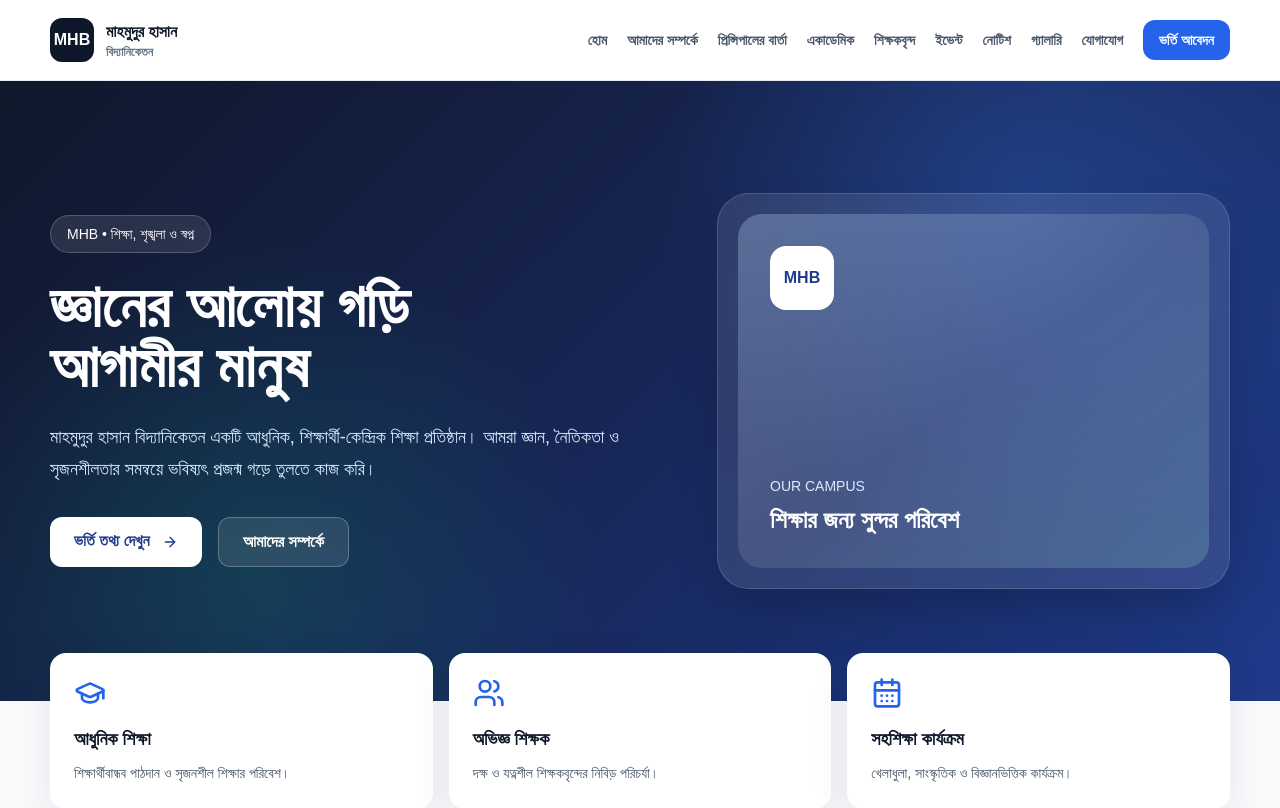
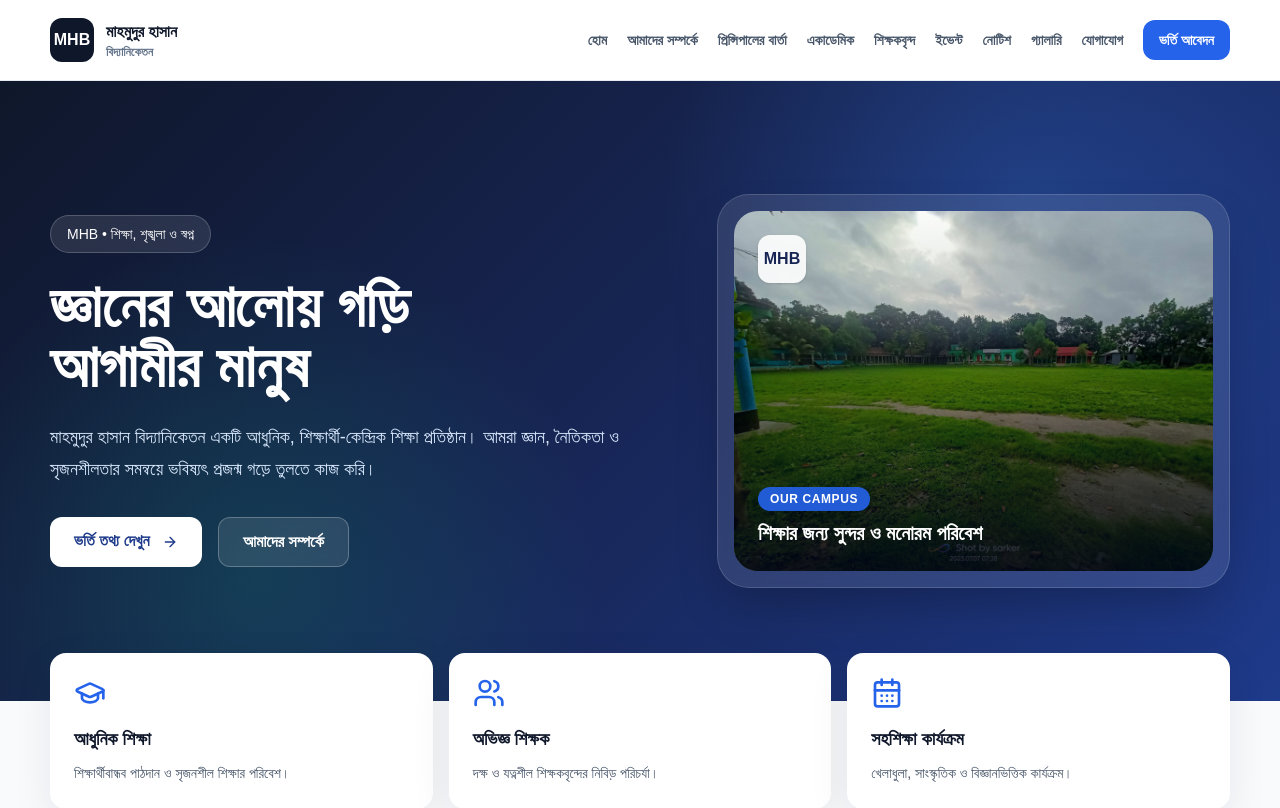
Before and after one commit to nafischonchol/mhb, a Next.js app: page / in a window 1280 px wide. Shown: the top 808 px of the page. Built offline with nearby package versions, Linux system fonts and the light colour scheme.

Commit message:
Use campus.jpg image in Home page Our Campus card

```diff
--- a/app/page.tsx
+++ b/app/page.tsx
@@ -39,13 +39,24 @@ export default function Home() {
             </div>
           </div>
           <div className="hidden lg:block">
-            <div className="rounded-[2rem] border border-white/15 bg-white/10 p-5 shadow-2xl backdrop-blur">
-              <div className="aspect-[4/3] rounded-[1.5rem] bg-gradient-to-br from-blue-200/30 via-white/10 to-emerald-200/20 p-8">
-                <div className="flex h-full flex-col justify-between">
-                  <div className="flex h-16 w-16 items-center justify-center rounded-2xl bg-white font-black text-blue-900">MHB</div>
+            <div className="rounded-[2rem] border border-white/15 bg-white/10 p-4 shadow-2xl backdrop-blur">
+              <div className="relative aspect-[4/3] overflow-hidden rounded-[1.5rem]">
+                <img
+                  src="/images/campus.jpg"
+                  alt="MHB Campus - মাহমুদুর হাসান বিদ্যানিকেতন"
+                  className="h-full w-full object-cover transition-transform duration-500 hover:scale-105"
+                />
+                <div className="absolute inset-0 bg-gradient-to-t from-slate-950/85 via-slate-950/20 to-transparent p-6 flex flex-col justify-between">
+                  <div className="flex h-12 w-12 items-center justify-center rounded-xl bg-white/90 font-black text-blue-950 shadow backdrop-blur">
+                    MHB
+                  </div>
                   <div>
-                    <p className="text-sm text-blue-100">OUR CAMPUS</p>
-                    <p className="mt-2 text-2xl font-bold">শিক্ষার জন্য সুন্দর পরিবেশ</p>
+                    <span className="inline-block rounded-full bg-blue-600/90 px-3 py-1 text-xs font-bold tracking-wider text-white backdrop-blur">
+                      OUR CAMPUS
+                    </span>
+                    <p className="mt-2 text-xl font-bold text-white">
+                      শিক্ষার জন্য সুন্দর ও মনোরম পরিবেশ
+                    </p>
                   </div>
                 </div>
               </div>
```
Also changed, not shown: public/images/campus.jpg (added).
